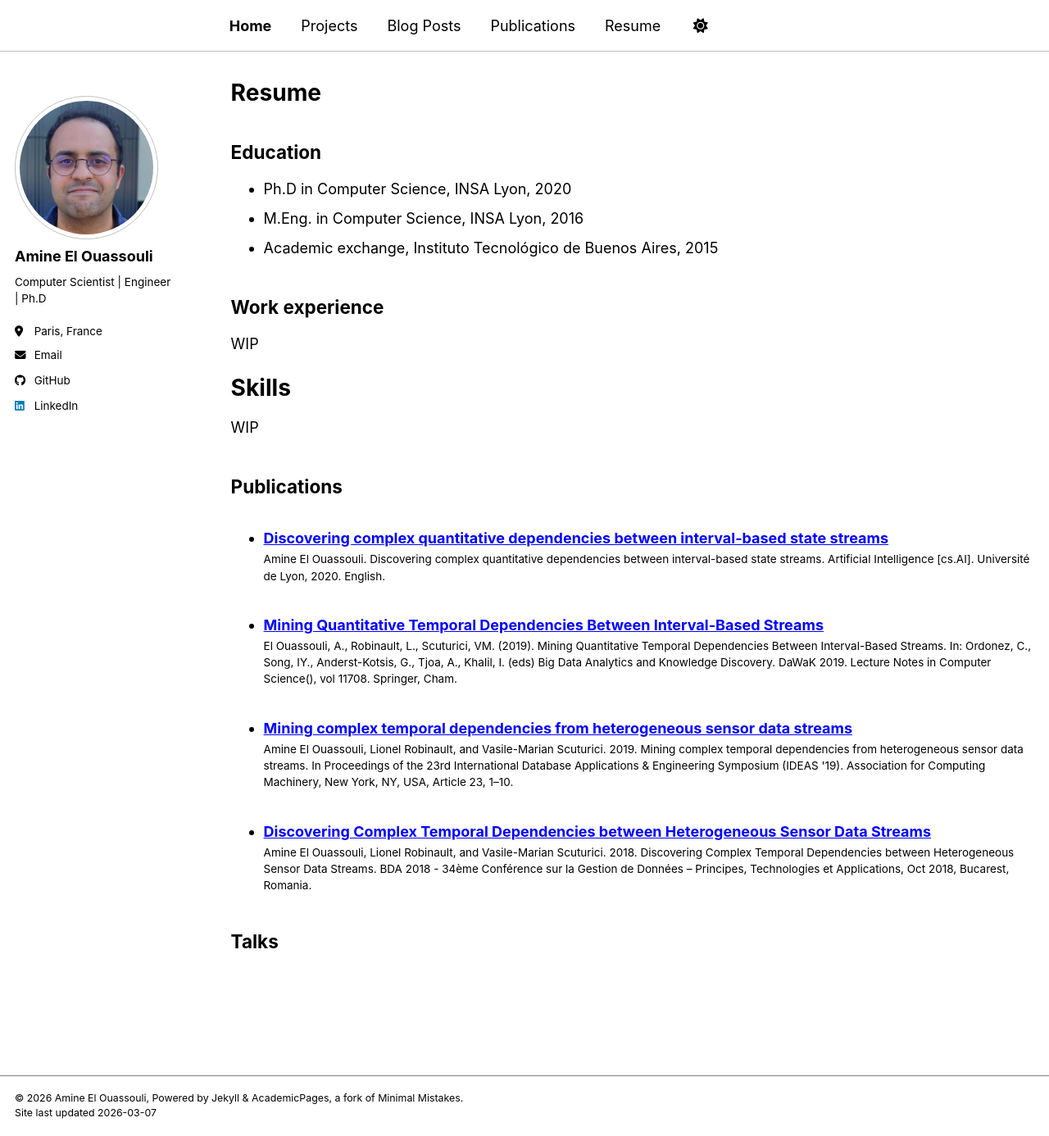
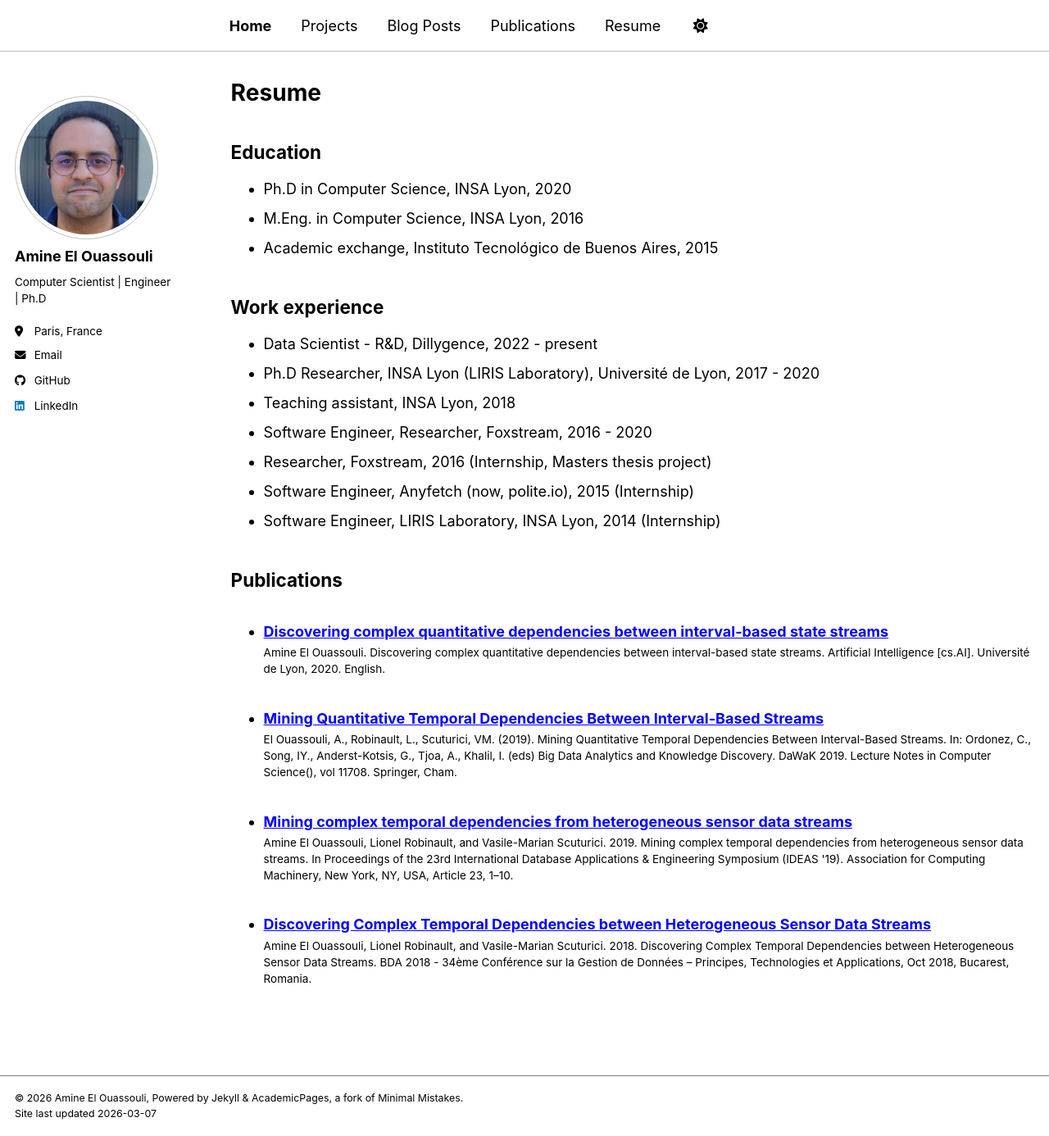
Before and after one commit to AElOuassouli/AElOuassouli.github.io, a Jekyll site: the page built from _pages/cv.md, in a window 1280 px wide and 1386 px high. Shown: the whole window at 82% size. Built offline with Jekyll 4.4.1, drawn with Linux system fonts in a browser that asks for light colours; a script bundle is joined from its source files by our own code; library files that are not in the unit come from our copies.

Commit message:
updates resume

```diff
--- a/_pages/cv.md
+++ b/_pages/cv.md
@@ -18,20 +18,17 @@ Education
 
 Work experience
 ------
-WIP
+* Data Scientist - R&D, Dillygence, 2022 - present
+* Ph.D Researcher, INSA Lyon (LIRIS Laboratory), Université de Lyon, 2017 - 2020
+* Teaching assistant, INSA Lyon, 2018
+* Software Engineer, Researcher, Foxstream, 2016 - 2020
+* Researcher, Foxstream, 2016 (Internship, Masters thesis project)
+* Software Engineer, Anyfetch (now, polite.io), 2015 (Internship)
+* Software Engineer, LIRIS Laboratory, INSA Lyon, 2014 (Internship)
 
-Skills
-======
-WIP
 
 Publications
 ----
   <ul>{% for post in site.publications reversed %}
     {% include archive-single-cv.html %}
   {% endfor %}</ul>
-
-Talks
-----
-  <ul>{% for post in site.talks reversed %}
-    {% include archive-single-talk-cv.html  %}
-  {% endfor %}</ul>
```
